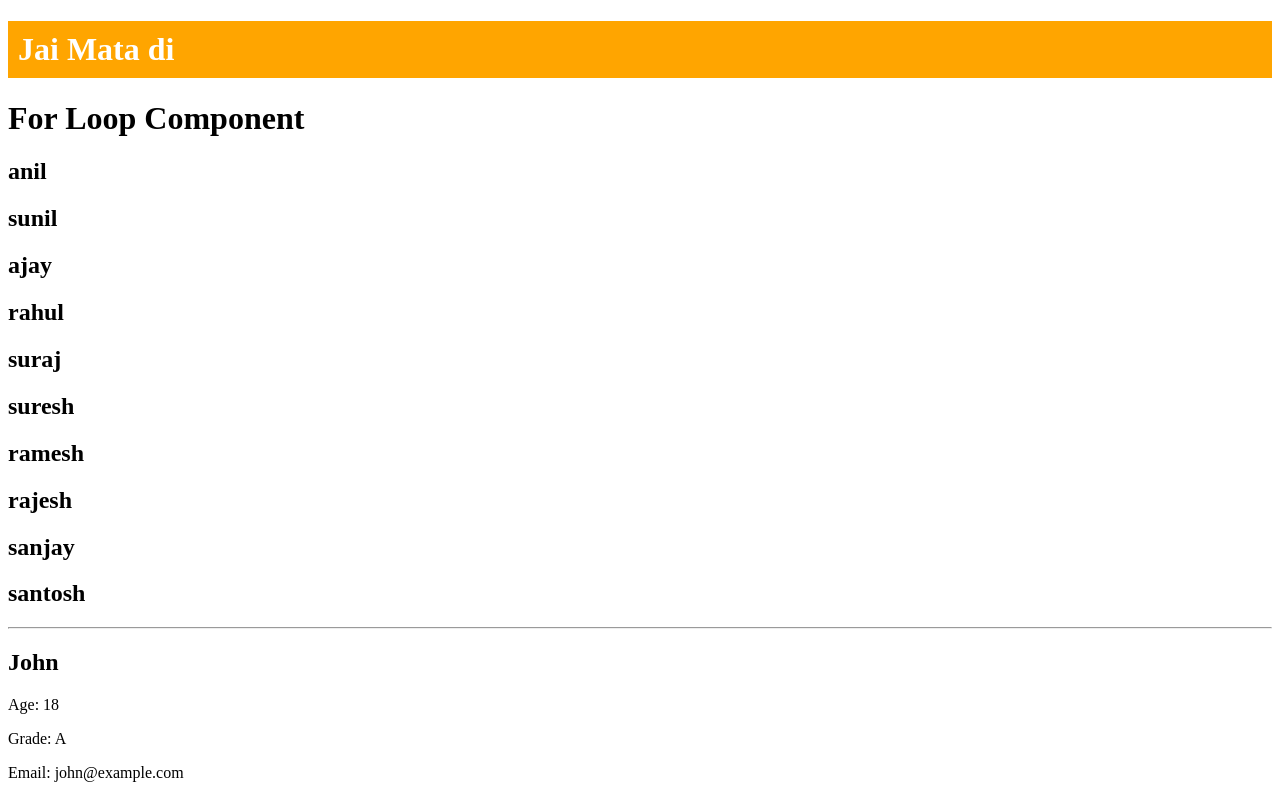
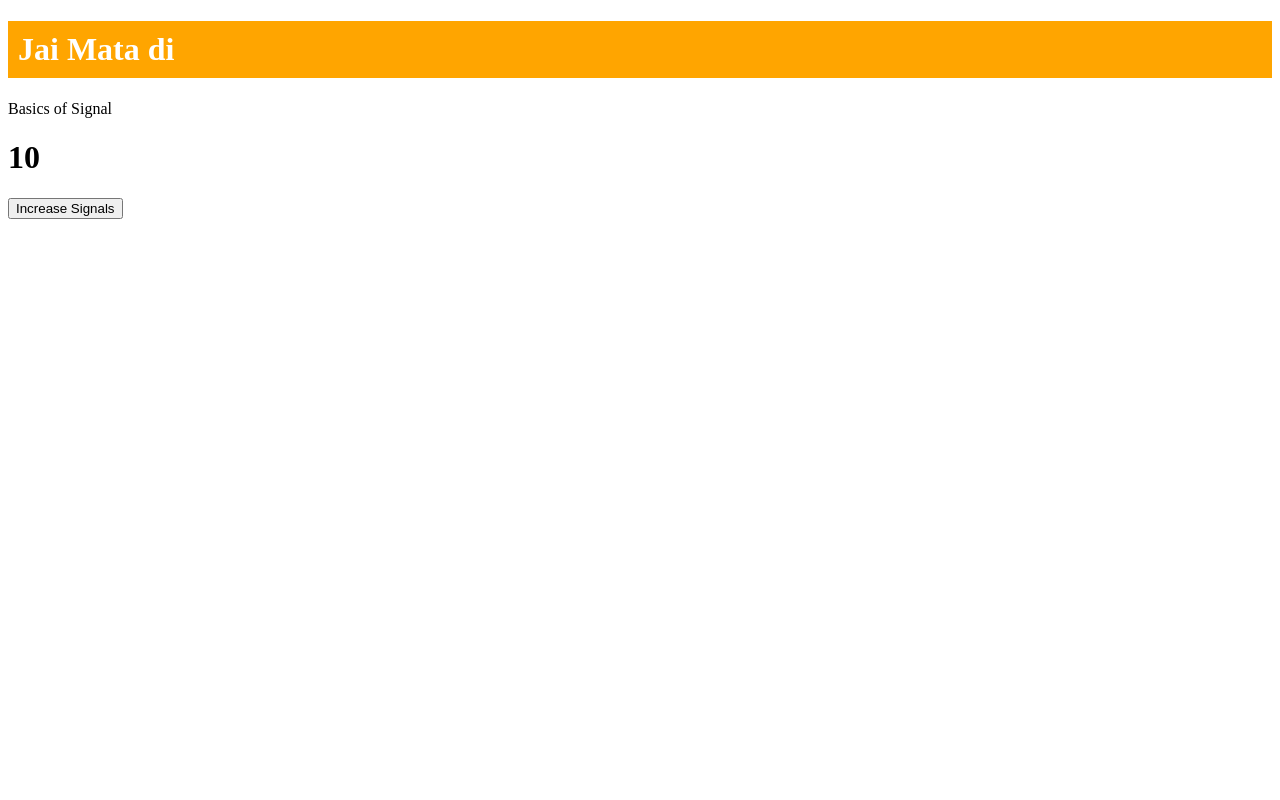
Before and after one commit to AnshuPandey108/Angular-Read, an Angular app: page / in a window 1280 px wide. Shown: the top 800 px of the page. Built offline with nearby package versions, Linux system fonts and the light colour scheme.

Commit message:
Basic Signals

```diff
--- a/src/app/app.component.html
+++ b/src/app/app.component.html
@@ -1,3 +1,3 @@
 <h1>Jai Mata di</h1>
-<app-forloop></app-forloop>
+<app-signals></app-signals>
 <router-outlet></router-outlet>
--- a/src/app/app.component.ts
+++ b/src/app/app.component.ts
@@ -7,10 +7,11 @@ import { StyleComponent } from './style/style.component';
 import { IfElseComponent } from './if-else/if-else.component';
 import { SwitchComponent } from './switch/switch.component';
 import { ForloopComponent } from './forloop/forloop.component';
+import { SignalsComponent } from './signals/signals.component';
 
 @Component({
   selector: 'app-root',
-  imports: [RouterOutlet, CounterComponent, EventComponent, InputComponent, StyleComponent, IfElseComponent, SwitchComponent, ForloopComponent],
+  imports: [RouterOutlet, CounterComponent, EventComponent, InputComponent, StyleComponent, IfElseComponent, SwitchComponent, ForloopComponent, SignalsComponent],
   templateUrl: './app.component.html',
   styleUrls: ['./app.component.css']
 })
--- /dev/null
+++ b/src/app/signals/signals.component.html
@@ -0,0 +1,3 @@
+<p>Basics of Signal</p>
+<h1>{{count()}}</h1>
+<button (click)="count.set(count() + 1)">Increase Signals</button>
--- /dev/null
+++ b/src/app/signals/signals.component.ts
@@ -0,0 +1,19 @@
+import { Component,effect,signal} from '@angular/core';
+
+@Component({
+  selector: 'app-signals',
+  imports: [],
+  templateUrl: './signals.component.html',
+  styleUrl: './signals.component.css'
+})
+export class SignalsComponent {
+  count = signal(10);
+
+
+  constructor() {
+    effect(() => {
+      console.log(this.count());
+    });
+  }
+
+}
```
Also changed, not shown: src/app/signals/signals.component.css (added), 1 other file (tests, documents, lock files or other folders).
